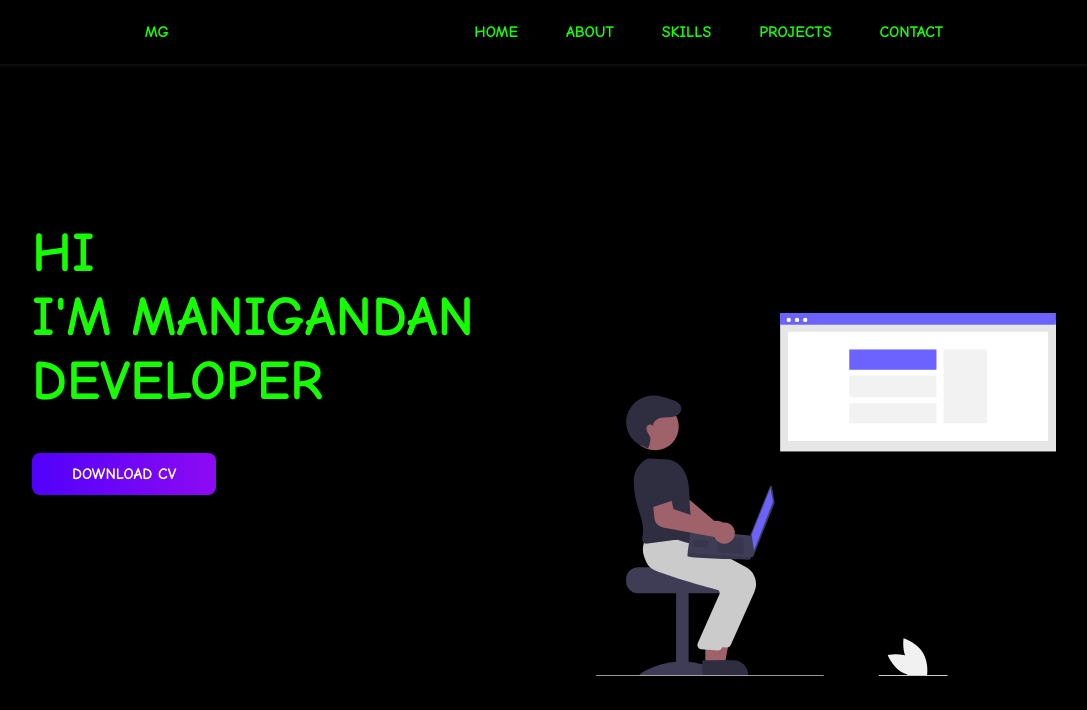
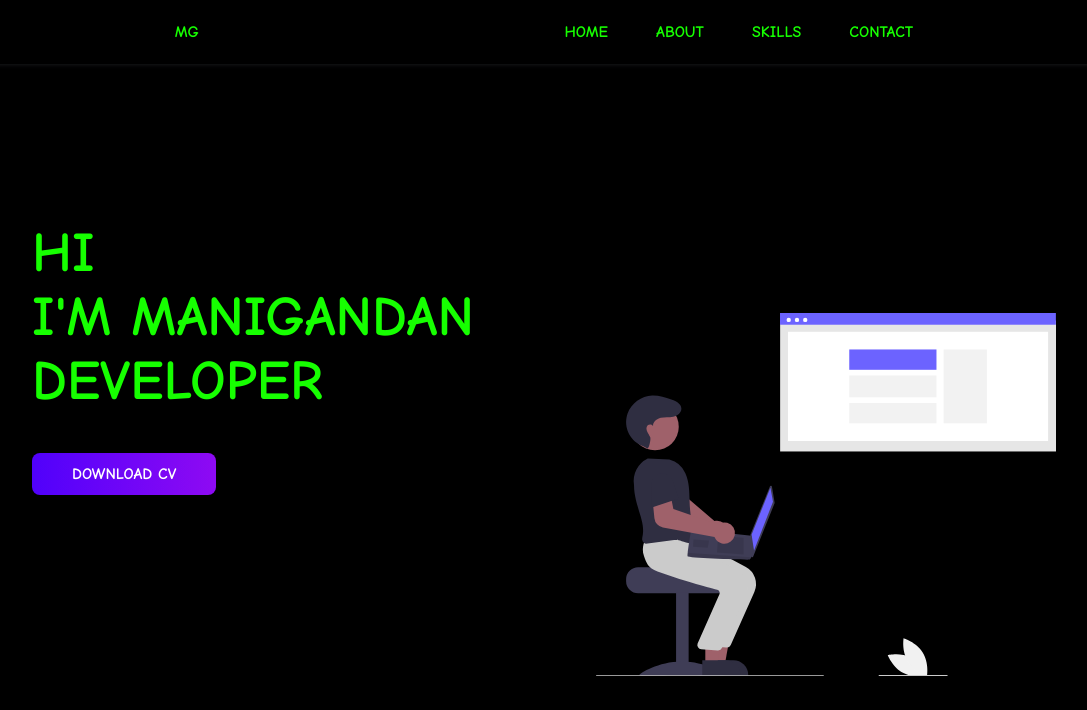
Before and after one commit to shiroichi28/Portfolio, a plain HTML site: page index.html in a window 1280 px wide. Shown: the top 710 px of the page, without its empty margins (96-1183 px from the left). Drawn offline with nearby package versions, Linux system fonts and the light colour scheme.

Commit message:
Project has been commented

```diff
--- a/index.html
+++ b/index.html
@@ -31,9 +31,9 @@
             <li class="nav_items">
               <a href="#Skills" class="nav_link active">Skills</a>
             </li>
-            <li class="nav_items">
+            <!-- <li class="nav_items">
               <a href="#Projects" class="nav_link active">Projects</a>
-            </li>
+            </li> -->
             <li class="nav_items">
               <a href="#Contact" class="nav_link active">Contact</a>
             </li>
```
